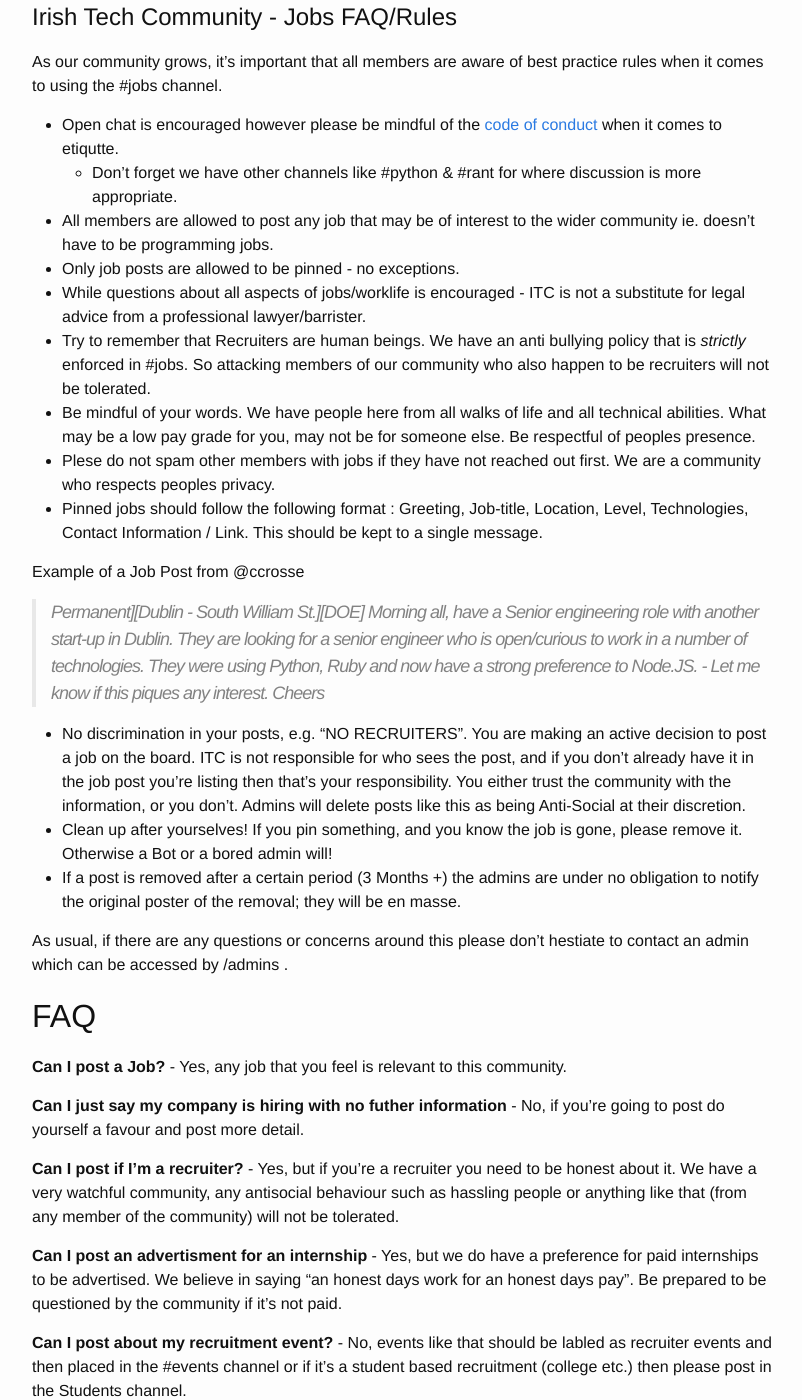
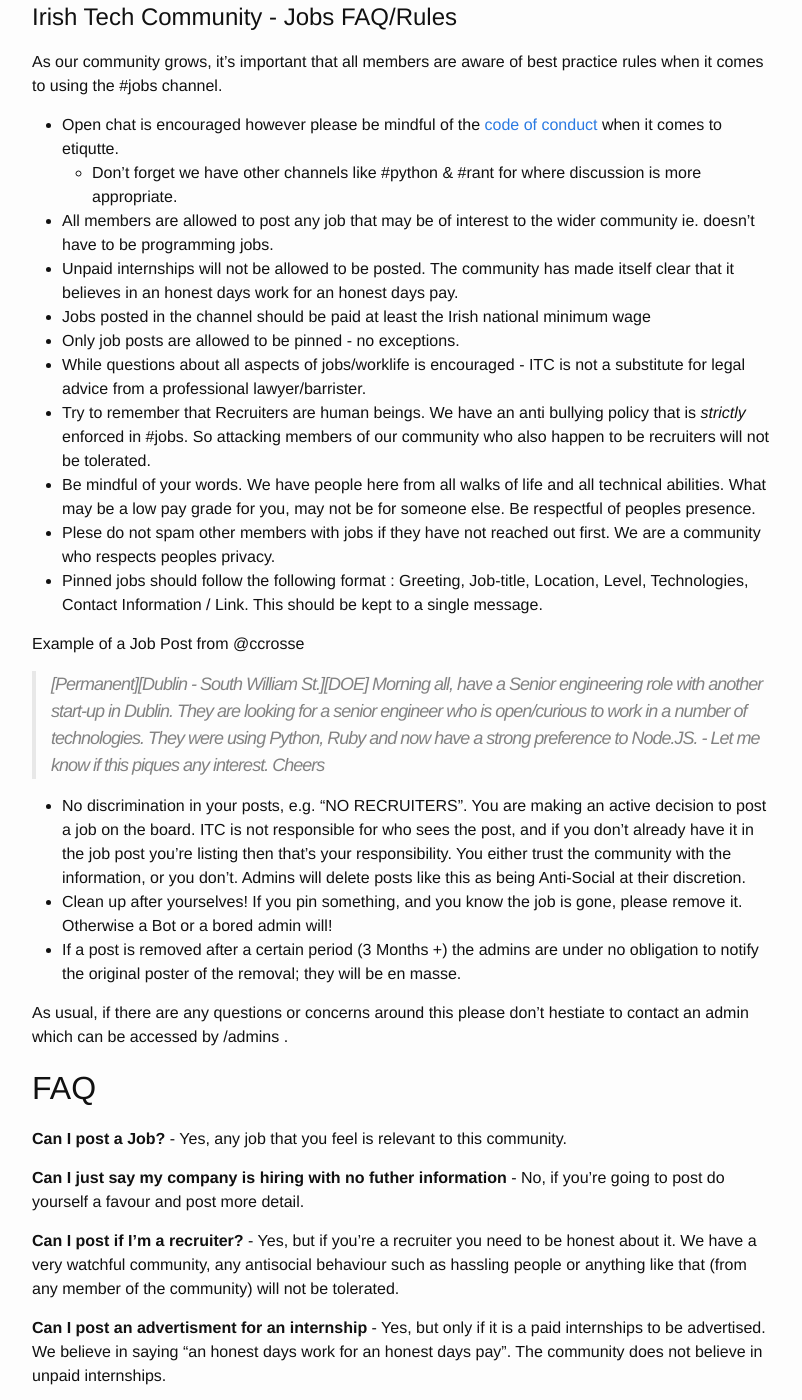
Before and after one commit to IrishTechCommunity/irishtechcommunity.github.io, a Jekyll site: the page built from jobsfaq.md, in a window 1280 px wide and 1400 px high, scrolled down 289 px. Shown: the whole window, without its empty margins (238-1040 px from the left). Built offline with Jekyll 4.4.1, drawn with Linux system fonts in a browser that asks for light colours.

Commit message:
Updating Fobs FAQ

```diff
--- a/jobsfaq.md
+++ b/jobsfaq.md
@@ -11,6 +11,8 @@ As our community grows, it's important that all members are aware of best practi
 * Open chat is encouraged however please be mindful of the [code of conduct](https://irishtechcommunity.com/codeofconduct/) when it comes to etiqutte.
   * Don't forget we have other channels like #python & #rant for where discussion is more appropriate.
 * All members are allowed to post any job that may be of interest to the wider community ie. doesn't have to be programming jobs.
+* Unpaid internships will not be allowed to be posted. The community has made itself clear that it believes in an honest days work for an honest days pay.
+* Jobs posted in the channel should be paid at least the Irish national minimum wage
 * Only job posts are allowed to be pinned - no exceptions.
 * While questions about all aspects of jobs/worklife is encouraged - ITC is not a substitute for legal advice from a professional lawyer/barrister.
 * Try to remember that Recruiters are human beings. We have an anti bullying policy that is _strictly_ enforced in #jobs. So attacking members of our community who also happen to be recruiters will not be tolerated.
@@ -20,7 +22,7 @@ As our community grows, it's important that all members are aware of best practi
 
 Example of a Job Post from @ccrosse
 
-> Permanent][Dublin - South William St.][DOE] Morning all, have a Senior engineering role with another start-up in Dublin. They are looking for a senior engineer who is open/curious to work in a number of technologies. They were using Python, Ruby and now have a strong preference to Node.JS. - Let me know if this piques any interest. Cheers
+> [Permanent][Dublin - South William St.][DOE] Morning all, have a Senior engineering role with another start-up in Dublin. They are looking for a senior engineer who is open/curious to work in a number of technologies. They were using Python, Ruby and now have a strong preference to Node.JS. - Let me know if this piques any interest. Cheers
 
 * No discrimination in your posts, e.g. "NO RECRUITERS". You are making an active decision to post a job on the board. ITC is not responsible for who sees the post, and if you don't already have it in the job post you're listing then that's your responsibility. You either trust the community with the information, or you don't. Admins will delete posts like this as being Anti-Social at their discretion.
 * Clean up after yourselves! If you pin something, and you know the job is gone, please remove it. Otherwise a Bot or a bored admin will!
@@ -36,7 +38,7 @@ As usual, if there are any questions or concerns around this please don't hestia
 
 **Can I post if I'm a recruiter?** - Yes, but if you're a recruiter you need to be honest about it. We have a very watchful community, any antisocial behaviour such as hassling people or anything like that (from any member of the community) will not be tolerated.
 
-**Can I post an advertisment for an internship** - Yes, but we do have a preference for paid internships to be advertised. We believe in saying "an honest days work for an honest days pay". Be prepared to be questioned by the community if it's not paid.
+**Can I post an advertisment for an internship** - Yes, but only if it is a paid internships to be advertised. We believe in saying "an honest days work for an honest days pay". The community does not believe in unpaid internships.
 
 **Can I post about my recruitment event?** - No, events like that should be labled as recruiter events and then placed in the #events channel or if it's a student based recruitment (college etc.) then please post in the Students channel.
 
```
